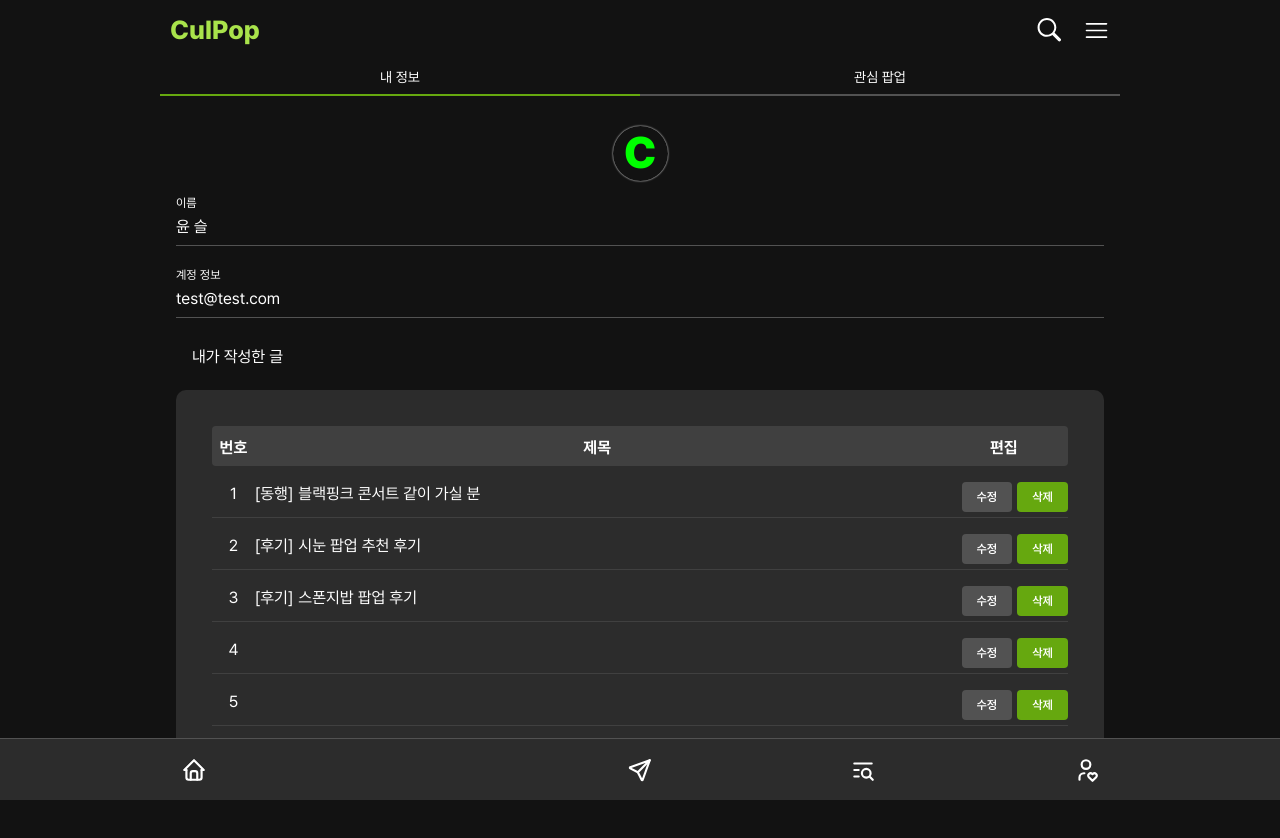
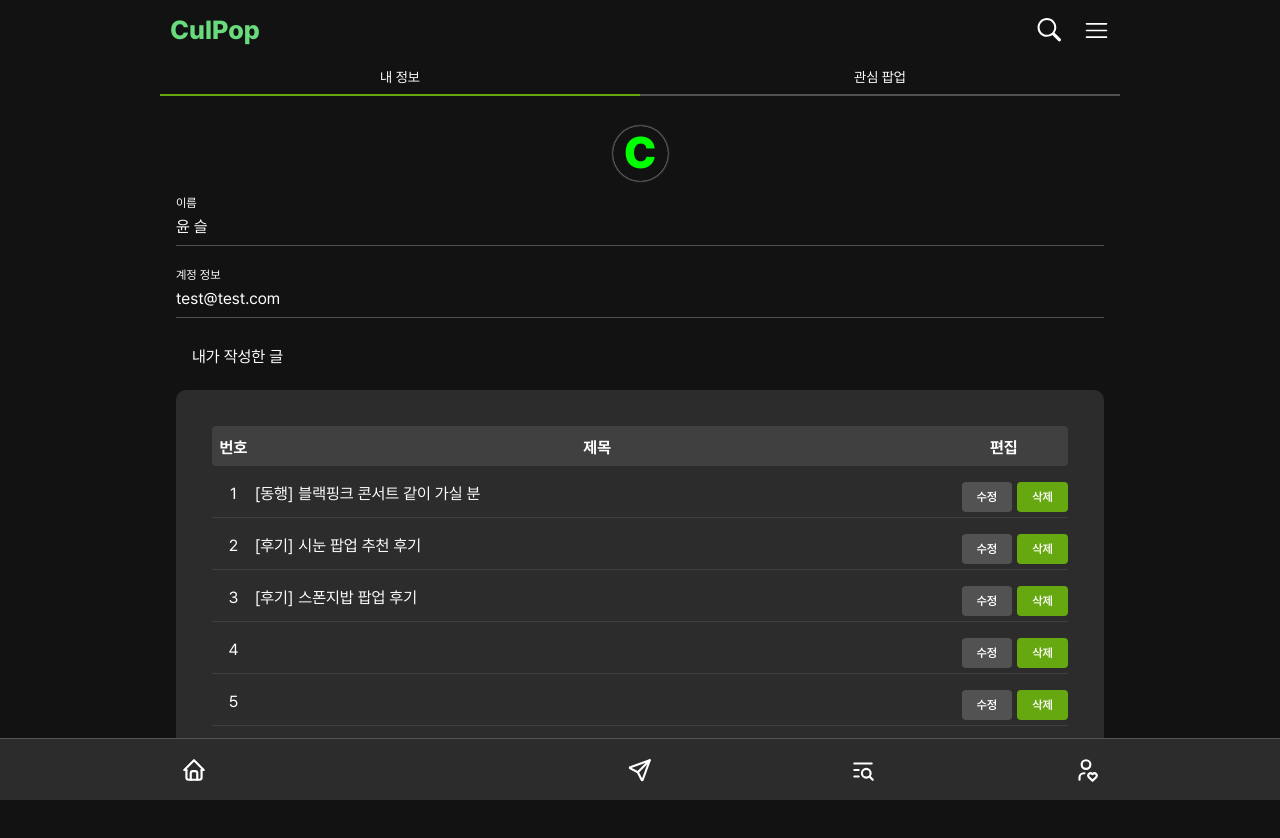
Before and after one commit to IxxP-Girls/culpop-frontend, a React (Vite) app: page /mypage in a window 1280 px wide. Shown: the top 838 px of the page. Built offline with nearby package versions, Linux system fonts and the light colour scheme; some icons are missing.

Commit message:
Feat: height 관련 상수 선언

```diff
--- a/src/components/common/Footer.jsx
+++ b/src/components/common/Footer.jsx
@@ -15,7 +15,7 @@ const Footer = () => {
         <ActionIcon variant="transparent" color="dark.0">
           <FaRegRectangleList size={30} />
         </ActionIcon>
-        <ActionIcon variant="transparent" color="dark.0">
+        <ActionIcon variant="transparent" color="dark.0" onClick={() => navigate('/chat')}>
           <TbSend size={30} />
         </ActionIcon>
         <ActionIcon variant="transparent" color="dark.0" onClick={() => navigate('/popups')}>
--- a/src/components/common/Header.jsx
+++ b/src/components/common/Header.jsx
@@ -16,7 +16,7 @@ const Header = () => {
     <>
       <Flex justify={'center'}>
         <Flex w={960} p={10} justify={'space-between'} h={'100%'} align={'center'}>
-          <Text fw={800} fz={26} c={'lime'} onClick={() => navigate('/')} style={{ cursor: 'pointer' }}>
+          <Text fw={800} fz={26} c={'green'} onClick={() => navigate('/')} style={{ cursor: 'pointer' }}>
             CulPop
           </Text>
           <Flex>
--- /dev/null
+++ b/src/constants/heights.js
@@ -0,0 +1,3 @@
+export const HeaderHeight = 62;
+export const FooterHeight = 60;
+export const noCommonHeight = `calc(100vh - ${HeaderHeight + FooterHeight}px)`;
```
